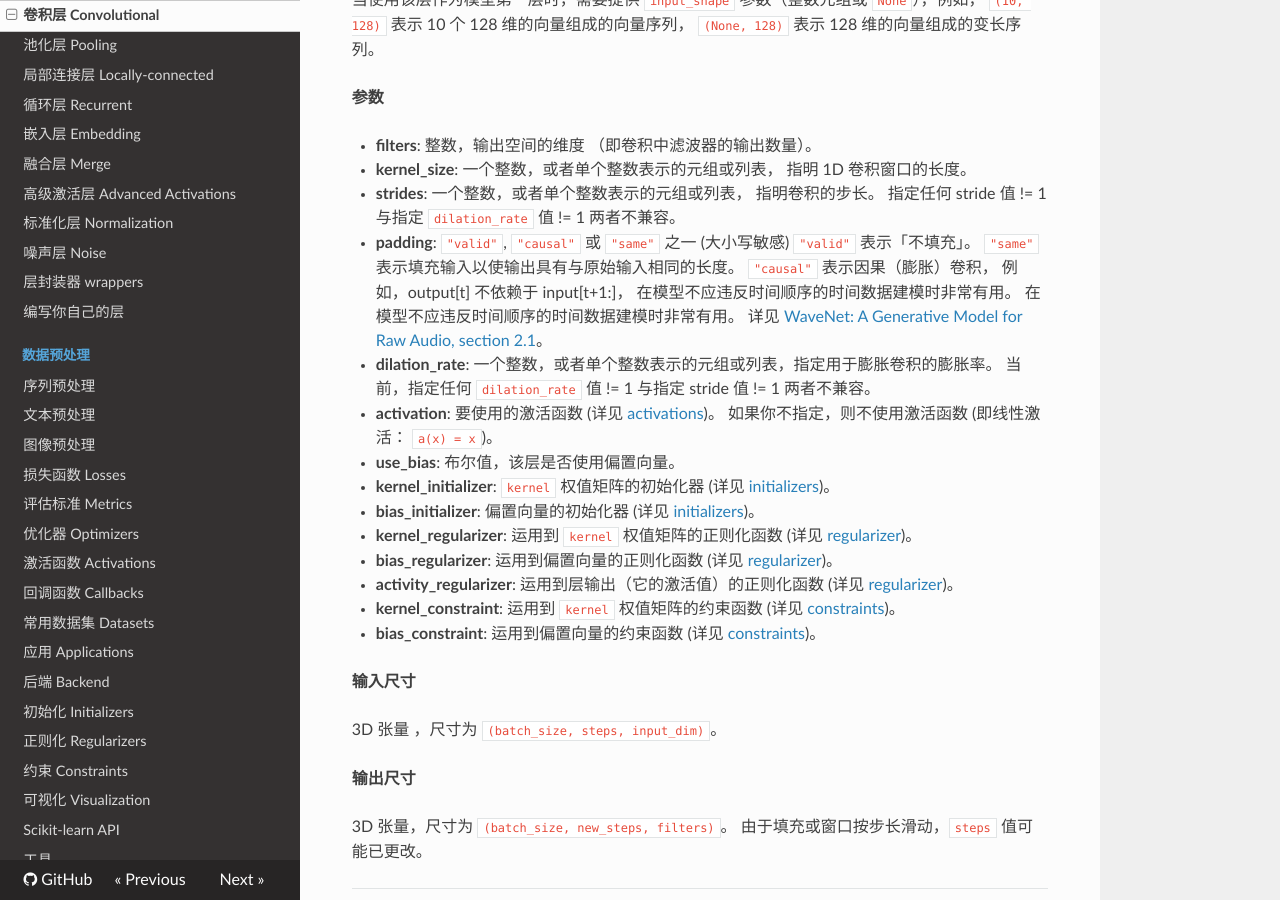
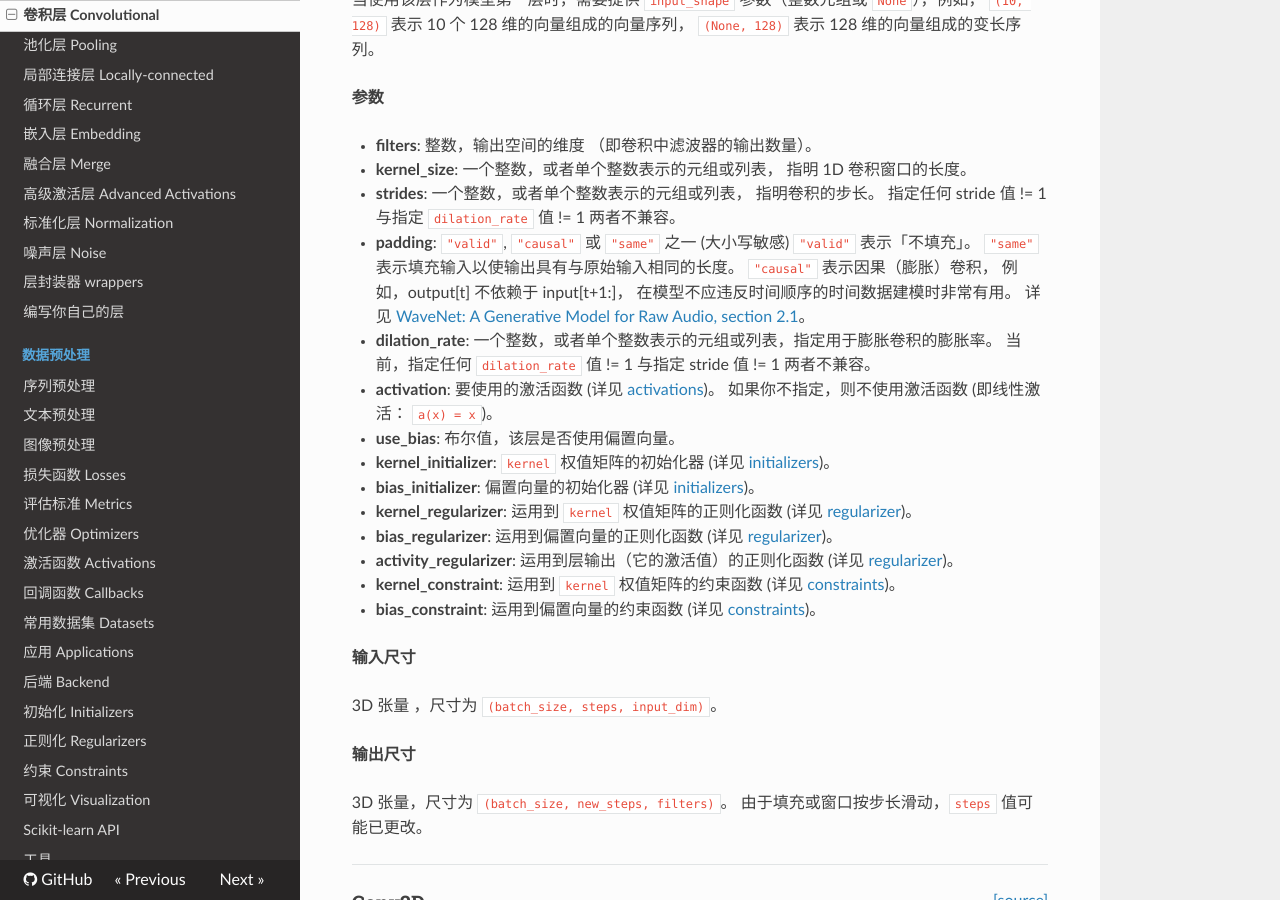
Before and after one commit to keras-team/keras-docs-zh, an MkDocs documentation site: the page built from sources/layers/convolutional.md, in a window 1280 px wide and 900 px high, scrolled down 368 px. Built offline with MkDocs 1.6.1, drawn with Linux system fonts in a browser that asks for light colours; nearby versions of some CDN libraries; old or Windows-style settings are respelled for this version of MkDocs.

Commit message:
Update convolutional.md

```diff
--- a/sources/layers/convolutional.md
+++ b/sources/layers/convolutional.md
@@ -33,7 +33,6 @@ __参数__
 `"same"` 表示填充输入以使输出具有与原始输入相同的长度。
 `"causal"` 表示因果（膨胀）卷积，
 例如，output[t] 不依赖于 input[t+1:]，
-在模型不应违反时间顺序的时间数据建模时非常有用。
 在模型不应违反时间顺序的时间数据建模时非常有用。
 详见 [WaveNet: A Generative Model for Raw Audio, section 2.1](https://arxiv.org/abs/1609.03499)。
 - __dilation_rate__: 一个整数，或者单个整数表示的元组或列表，指定用于膨胀卷积的膨胀率。
```
